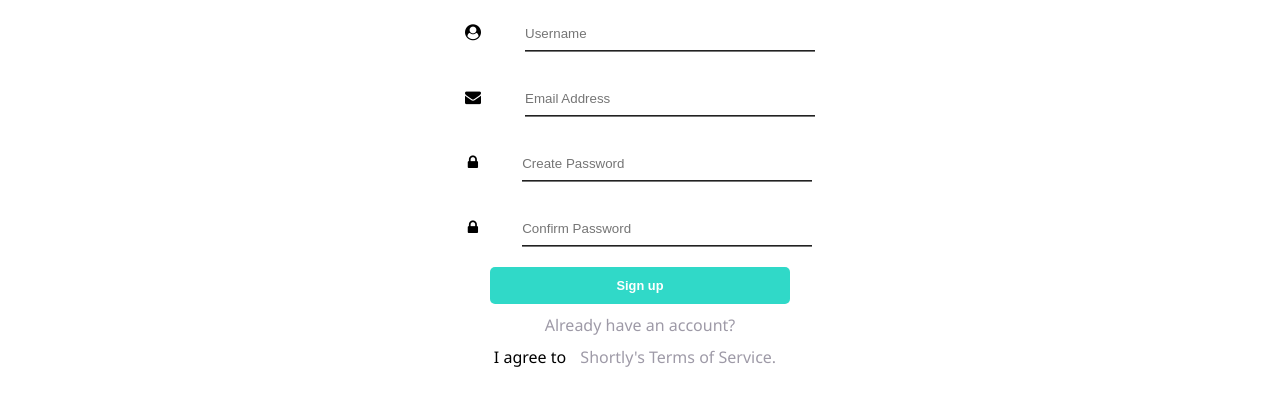
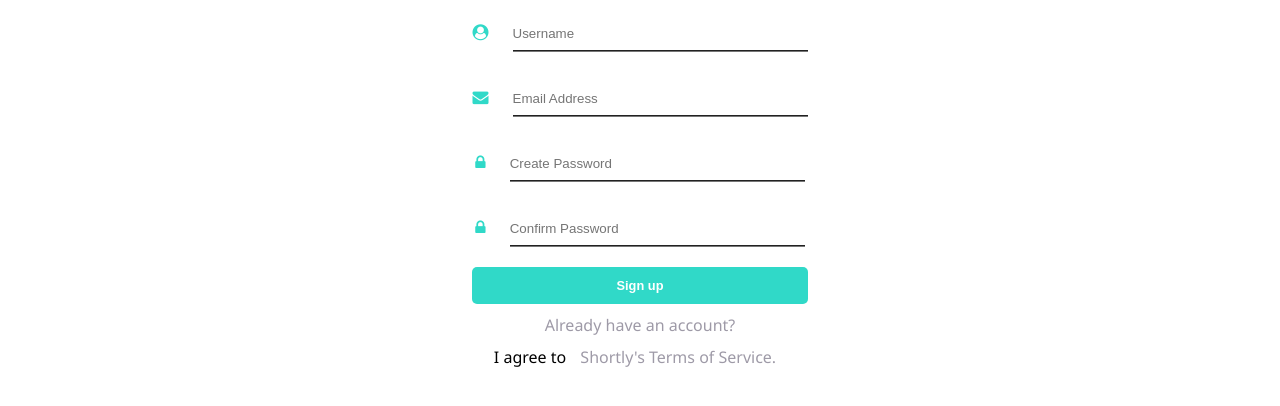
Before and after one commit to Riyiike/url-shortner-frontend, a plain HTML site: page signup.html in a window 1280 px wide. Shown: the part 226-632 px from the top of the page. Drawn offline with Linux system fonts and the light colour scheme.

```diff
--- a/signup.css
+++ b/signup.css
@@ -43,6 +43,8 @@ body {
     color: hsl(255, 11%, 22%)
 }
 
+/*form*/
+
 .heading {
     font-size: 1.9rem;
     font-family: Cambria, Cochin, Georgia, Times, 'Times New Roman', serif;
@@ -57,20 +59,25 @@ body {
     border-left-style: hidden;
     border-bottom-style: groove;
     background-color: white;
+    /*margin: 15px;*/
 }
 
 .no-outline:focus {
     outline: none;
 }
 
-.form-container {
+form {
     text-align: center;
 
 }
 
-.logged-in-checkbox {
-    font-size: 0rem;
+.icon {
+    color: #30d9c8;
 }
+
+
+
+/*Styling the button*/
 
 .btn {
     padding: 0 2.3rem;
@@ -81,7 +88,7 @@ body {
 .btn-secondary {
     display: block;
     border: 0;
-    width: 25%;
+    width: 28%;
     padding: 0.7rem 2.5rem;
     border-radius: 5px;
     font-size: 0.8rem;
@@ -92,6 +99,8 @@ body {
     margin-right: auto;
 }
 
+/*Links*/
+
 a {
     text-decoration: none;
     color: hsl(257, 7%, 63%);
--- a/signup.html
+++ b/signup.html
@@ -34,37 +34,40 @@
     </nav>
 
     <div class="section">
+
         <h1 class="heading">Let's get your account set up </h1>
-        <div class="form-container">
-            <form id="form" action="/" method="GET">
-                <div>
-                    <i class="fa fa-user-circle"></i> <label for="name"></label>
-                    <input type="email" class="input-form" id="email" name="email" placeholder="Username">
-                </div>
-                <div>
-                    <i class="fa fa-envelope"></i> <label for="password"></label>
-                    <input type="password" class="input-form" id="password" name="password" placeholder="Email Address"
-                        type="password">
-                </div>
-                <div>
-                    <i class="fa fa-lock"></i> <label for="password"></label>
-                    <input type="password" class="input-form" id="password" name="password"
-                        placeholder="Create Password" type="password">
-                </div>
-                <div>
-                    <i class="fa fa-lock"></i> <label for="password"></label>
-                    <input type="password" class="input-form" id="password" name="password"
-                        placeholder="Confirm Password" type="password">
-                </div>
 
-            </form>
+        <form action="/" method="GET">
+
+            <div class="input-icon">
+                <i class="fa fa-user-circle icon"></i>
+                <input type="text" class="input-form" id="username" name="name" placeholder="Username">
+            </div>
+            <div class="input-icon">
+                <i class="fa fa-envelope icon"></i>
+                <input type="email" class="input-form" id="email" name="email" placeholder="Email Address">
+            </div>
+            <div class="input-icon">
+                <i class="fa fa-lock icon"></i>
+                <input type="password" class="input-form" id="password" name="password" placeholder="Create Password"
+                    type="password">
+            </div>
+            <div class="input-icon">
+                <i class="fa fa-lock icon"></i>
+                <input type="password" class="input-form" id="password" name="password" placeholder="Confirm Password"
+                    type="password">
+            </div>
             <button type="submit" class="btn btn-secondary"> Sign up </button>
-            <div class="">
+
+            <div class="agreement">
                 <a href="Already have an account">Already have an account?</a>
                 <p class="agreement"> I agree to <a href="Shortly's Terms of Service"> Shortly's Terms of Service.</a>
                 </p>
             </div>
-        </div>
+        </form>
+
+
+
 
     </div>
 
```
Also changed, not shown: signup.js (+23 -0 lines).
